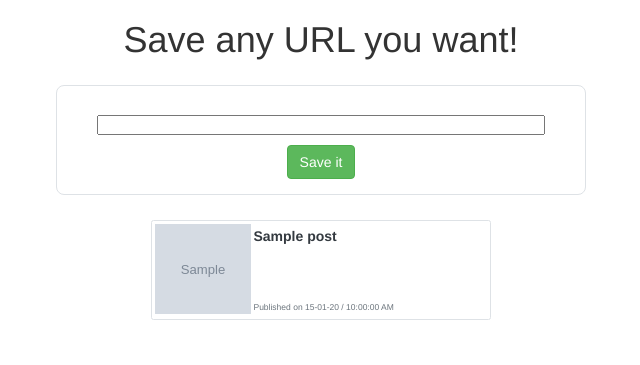
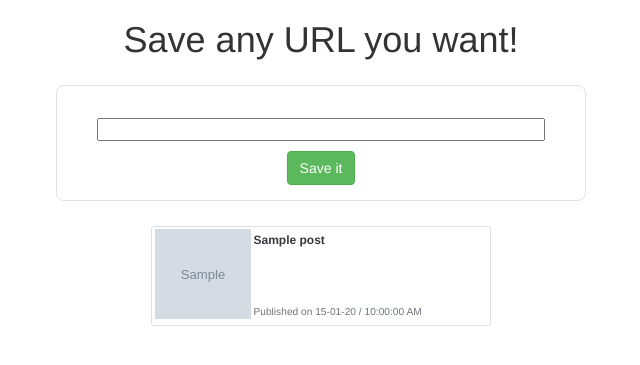
Before and after one commit to FrancoDelCastillo/saveurl_app, a Flask app: page /save_url in a window 1280 px wide. Shown: the part 50-415 px from the top of the page, without its empty margins (319-959 px from the left). Run offline with Flask 2, Linux system fonts and the light colour scheme; a user stored in the database is signed in; tables that the repository leaves empty hold one stand-in row (values such as "Sample post"); grey boxes marked "Sample" are stand-in pictures; some libraries are stand-ins or nearby versions.

Commit message:
modifying css styles

```diff
--- a/app/static/styles.css
+++ b/app/static/styles.css
@@ -17,7 +17,7 @@ footer {
 }
 
 div, h4, span {
-  font-size: 10px;
+  font-size: 12px;
 }
 
 a {
--- a/app/templates/save_url.html
+++ b/app/templates/save_url.html
@@ -24,16 +24,16 @@
                 </a>
             </div>
             <div id="url_posted_data" class="m-1" >
-                {% if post.title|length > 70 %}
+                {% if post.title|length > 60 %}
                 <div>
                     <a href="{{post.url_dir}}" target="_blank">
-                        <p class="font-weight-bold text-dark m-0" style="font-size: 12px;">{{post.title[:70]}}...</p>
+                        <p class="font-weight-bold text-dark m-0" style="font-size: 12px;">{{post.title[:60]}}...</p>
                     </a>
                 </div>
                 {% else %}
                 <div>
                     <a href="{{post.url_dir}}" target="_blank">
-                        <p class="font-weight-bold text-dark m-0" style="font-size: 14px;">{{post.title}}</p>
+                        <p class="font-weight-bold text-dark m-0" style="font-size: 12px;">{{post.title}}</p>
                     </a>
                 </div>
                 {% endif %}
```
